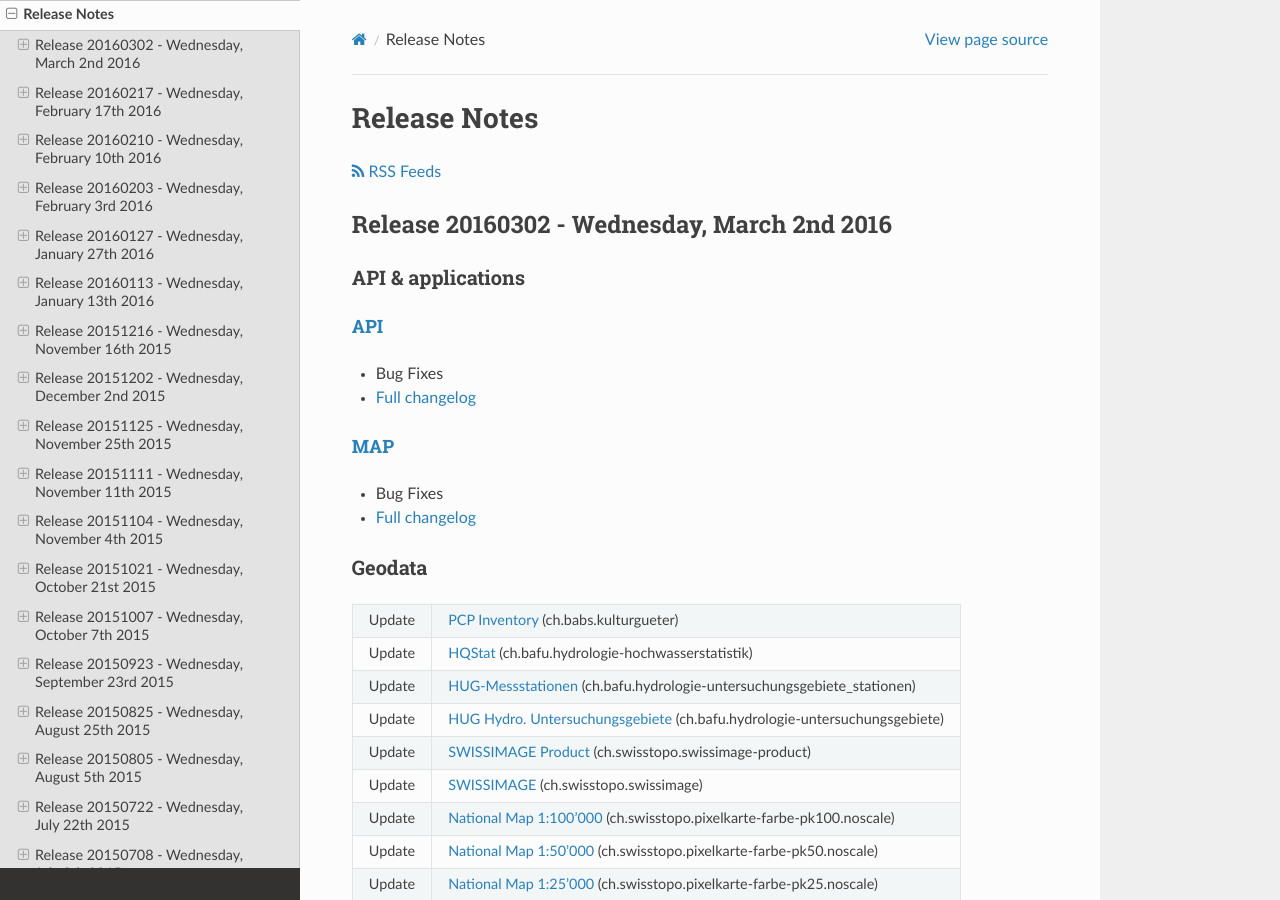
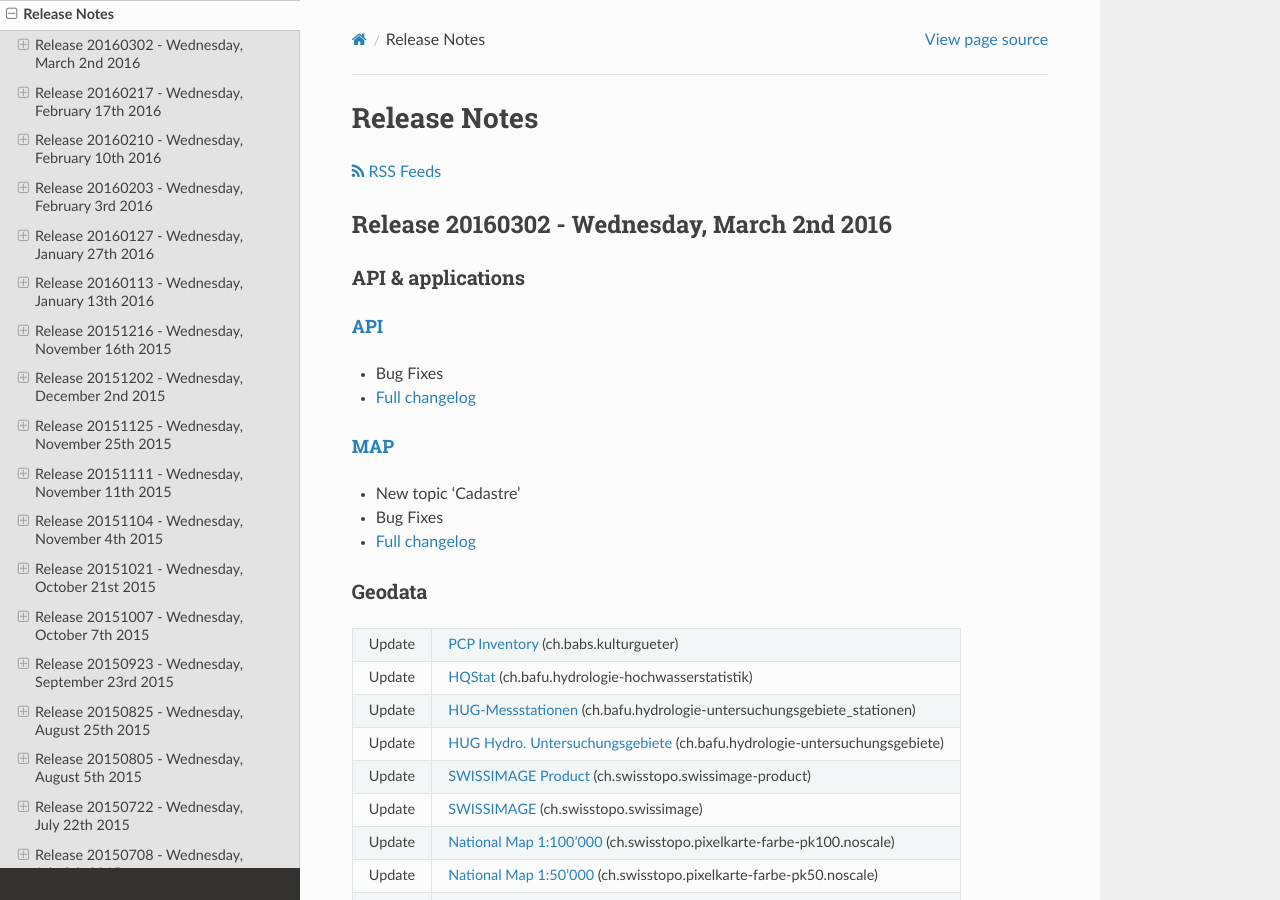
Before and after one commit to swisstopo-test/doc-chsdi3, a Sphinx documentation site: the page built from source/releasenotes/index.rst, in a window 1280 px wide and 900 px high. Built offline with Sphinx 7.4.7 and the Read the Docs theme 2.0.0, drawn with Linux system fonts in a browser that asks for light colours.

Commit message:
Adapt rel notes again

```diff
--- a/source/releasenotes/index.rst
+++ b/source/releasenotes/index.rst
@@ -31,6 +31,7 @@ API & applications
 
 `MAP <//map.geo.admin.ch>`__
 '''''''''''''''''''''''''''''
+- New topic 'Cadastre'
 - Bug Fixes
 - `Full changelog <https://github.com/geoadmin/mf-geoadmin3/compare/r_160217...r_160302>`__
 
```
